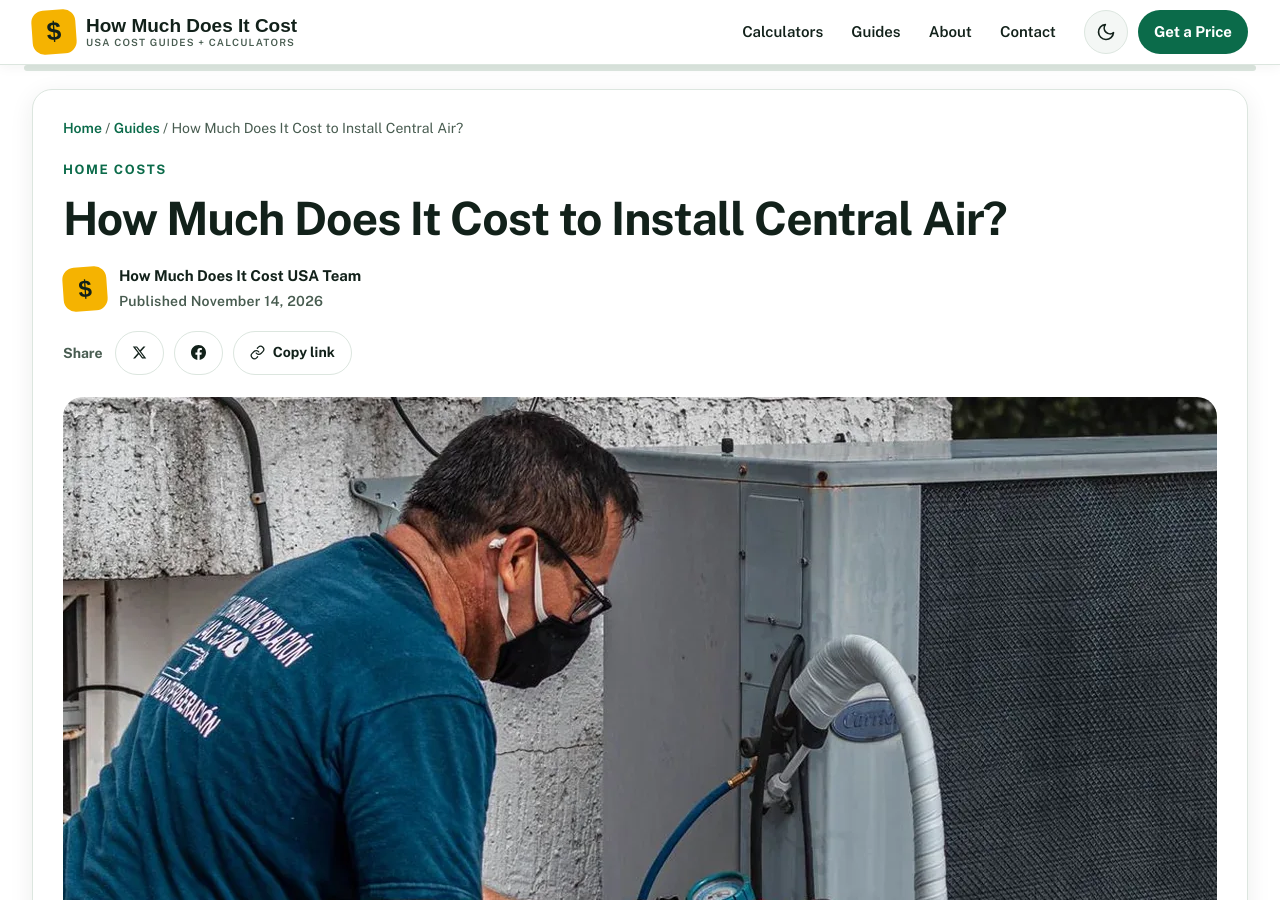
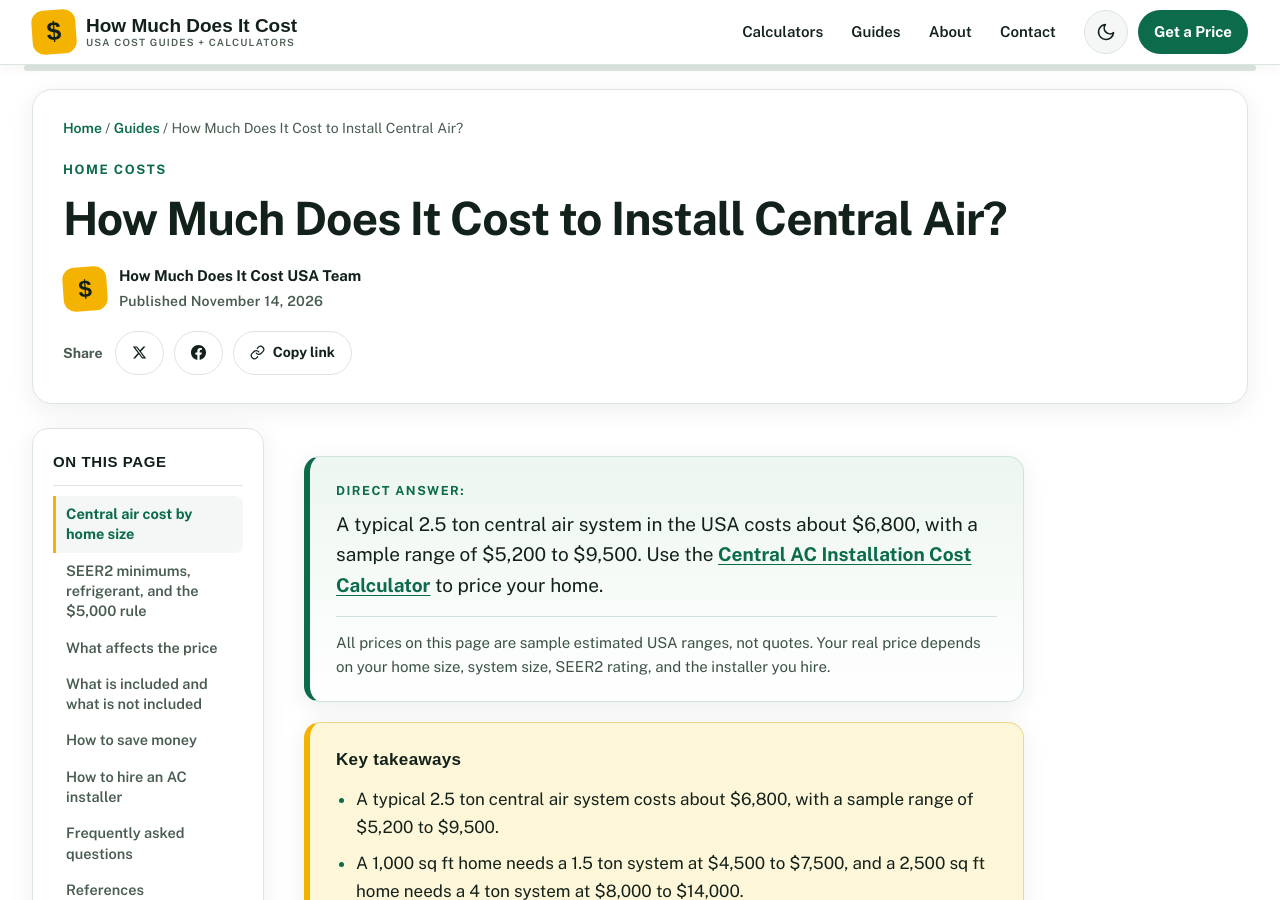
Before and after one commit to zaidmeo09-dhangal/howmuchdoesitcostusa, a Jekyll site: the page built from _posts/2026-11-14-how-much-does-it-cost-to-install-central-air.md, in a window 1280 px wide and 900 px high. Built offline with Jekyll 4.4.1, drawn with Linux system fonts in a browser that asks for light colours; some web fonts are replaced.

Commit message:
Initial deploy: add _layouts/post.html

```diff
--- a/_layouts/post.html
+++ b/_layouts/post.html
@@ -24,9 +24,6 @@ layout: default
         </div>
       </div>
     </div>
-    {% if page.image %}
-    <img class="post-hero-img" src="{{ page.image | relative_url }}" srcset="{{ page.image_card | relative_url }} 800w, {{ page.image | relative_url }} 1200w" sizes="(max-width: 760px) 100vw, 1200px" width="{{ page.image_w | default: 1200 }}" height="{{ page.image_h | default: 800 }}" alt="{{ page.image_alt }}" loading="eager" fetchpriority="high" decoding="async"{% if page.image_pos %} style="object-position: {{ page.image_pos }};"{% endif %}>
-    {% endif %}
   </header>
   <div class="post-layout">
     <nav class="post-toc" id="postToc" aria-label="On this page">
```
